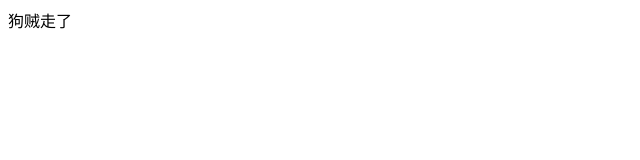
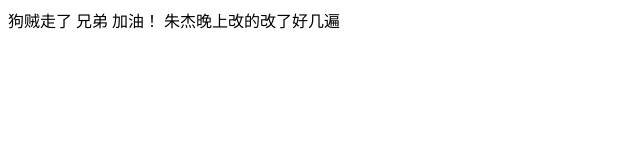
Before and after one commit to Zhujie2020/first-cooperation, a plain HTML site: page one.html in a window 1280 px wide. Shown: the whole page, without its empty margins (0-640 px from the left). Drawn offline with Linux system fonts and the light colour scheme.

Commit message:
朱杰改的

```diff
--- a/one.html
+++ b/one.html
@@ -7,5 +7,7 @@
 </head>
 <body>
     狗贼走了
+    兄弟  加油！
+    朱杰晚上改的改了好几遍
 </body>
 </html>
```
